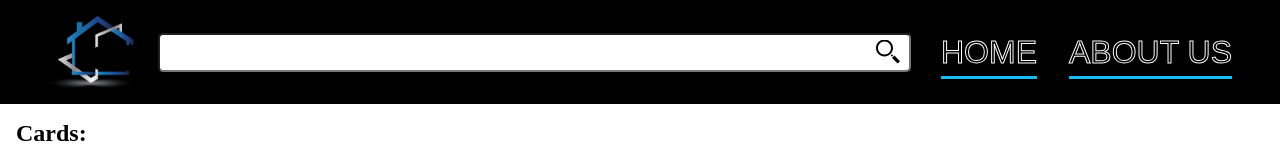
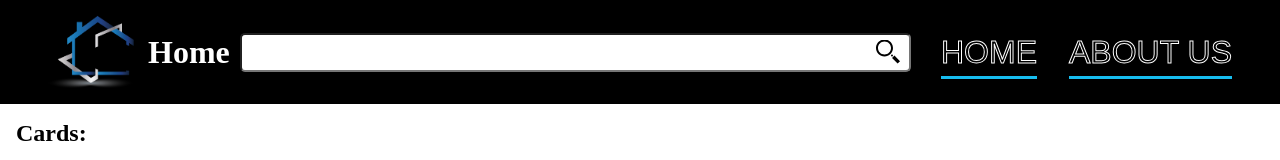
Before and after one commit to mskmee/rss_react, a React (Vite) app: page /#/about in a window 1280 px wide. Before the commit this address led to /#/404. Shown: the top 160 px of the page. Built offline with nearby package versions, Linux system fonts and the light colour scheme.

Commit message:
feat: page indicator at header

```diff
--- a/src/App.tsx
+++ b/src/App.tsx
@@ -1,4 +1,4 @@
-import React from 'react';
+import React, { useEffect } from 'react';
 import { BrowserRouter, Route, Routes, Navigate } from 'react-router-dom';
 import './App.css';
 
--- a/src/components/Header/Header.module.css
+++ b/src/components/Header/Header.module.css
@@ -60,3 +60,7 @@
 .link:hover .underline {
   transform: translateY(-1.5em);
 }
+
+.page {
+  color: #ffffff;
+}
--- a/src/components/Header/Header.tsx
+++ b/src/components/Header/Header.tsx
@@ -2,7 +2,7 @@ import React, { Component } from 'react';
 import styles from './Header.module.css';
 import logo from '../../assets/logo.png';
 import SearchBar from '../SearchBar/SearchBar';
-import { Link } from 'react-router-dom';
+import { Link, Navigate, Route, Routes } from 'react-router-dom';
 
 export default class Header extends Component {
   render() {
@@ -11,6 +11,14 @@ export default class Header extends Component {
         <Link to="/">
           <img className={styles.logo} src={logo} alt="logo" />
         </Link>
+        <h1 className={styles.page}>
+          <Routes>
+            <Route path="/" element={'Home'}></Route>
+            <Route path="/about" element={'About us'}></Route>
+            <Route path="/404" element={'404 page'}></Route>
+            <Route path="*" element={<Navigate to="/404" />}></Route>
+          </Routes>
+        </h1>
         <SearchBar />
         <ul className={styles.links}>
           <li>
```
